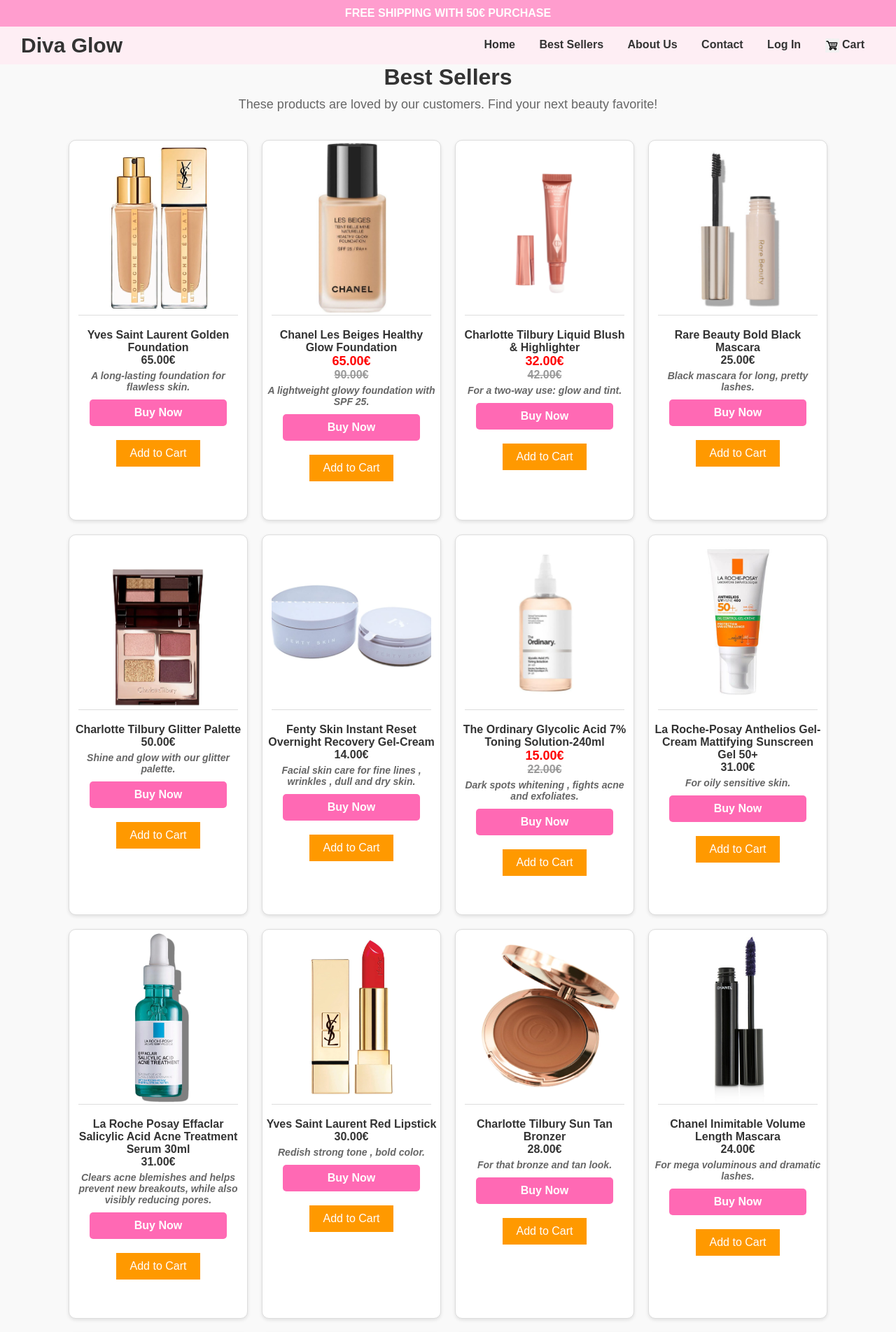
After one commit to loritedemolli/ProjektiWEB, a PHP site: page /bestsellers.html in a window 1280 px wide. The commit adds this page. Shown: the top 1904 px of the page at 70% size. Run offline with PHP 8.4, Linux system fonts and the light colour scheme.

Commit message:
Disa ndryshime

```diff
--- a/aboutus.css
+++ b/aboutus.css
@@ -50,6 +50,7 @@
     justify-content: space-around;
     margin: 0;
     padding: 0;
+    border-radius: 30px;
 }
 
 .about {
--- /dev/null
+++ b/bestseller.css
@@ -0,0 +1,274 @@
+*{
+    margin: 0;
+    padding: 0;
+    box-sizing: border-box;
+}
+
+body {
+    font-family: Arial, Helvetica, sans-serif;
+    background-color: #f9f9f9;
+    color: #333;
+}
+#header-bar {
+    text-align: center;
+    background-color: #ff9dce;
+    padding: 10px;
+    color: white;
+}
+
+.navbar {
+    display: flex;
+    justify-content: space-between;
+    align-items: center;
+    padding: 10px 30px;
+    background-color: rgba(255, 235, 243, 0.8);
+}
+.navbar h1{
+    font-size:  30px;
+    color: #333;
+}
+.navbar nav a {
+    text-decoration: none;
+    font-weight: bold;
+    margin: 0 15px;
+    color: #333;
+}
+.navbar nav a:hover {
+    color: #ff1493;
+}
+
+.cart-icon {
+    width: 20px;
+    vertical-align: middle;
+}
+
+
+#makeup-products {
+    text-align: center;
+    padding: 30px 40px;
+    background-color: #fff;
+}
+.intro h2 {
+    font-size: 32px;
+    color: #333;
+    margin-bottom: 10px;
+    text-align: center;
+}
+
+.intro p {
+    font-size: 18px;
+    color: #666;
+    margin-bottom: 40px;
+    text-align: center;
+}
+.dropdown-box {
+    text-align: center;
+    width: 50%;
+    padding: 10px;
+    margin-bottom: 10px;
+    font-size: 16px;
+    border: 1px solid #ccc;
+    border-radius: 5px;
+    margin-top: 10px;
+    background-color: #fff;
+    cursor: pointer;
+}
+.dropdown-box:hover {
+    border-color: #000;
+}
+.product-container {
+    display: flex;
+    flex-wrap: wrap;
+    justify-content: center;
+    gap: 20px;
+}
+.produkti {
+    width: 20%;
+    background-color: #fff;
+    border: 1px solid #ddd;
+    border-radius: 10px;
+    overflow: hidden;
+    text-align: center;
+    box-shadow: 0 2px 5px rgba(0, 0, 0, 0.1);
+    padding-bottom: 50px;
+    box-sizing: border-box;
+    transition: transform 0.3s ease, box-shadow 0.3s ease;
+}
+.produkti img {
+    width: 90%;
+    height: 250px;
+    border-bottom: 1px solid #ddd;
+    object-fit: cover;
+}
+
+.produkti .produkti-info {
+    padding: 5px;
+    font-weight: bold;
+    color: #333;
+    margin-top: 10px;
+}
+
+.product .produkti-info p {
+    margin-bottom: 5px;
+}
+.short-description {
+    font-size: 14px;
+    color: #666;
+    margin-top: 5px;
+    margin-bottom: 10px;
+    font-style: italic;
+}
+.zbritja {
+    font-size: 18px;
+    color: red; /* ktu qmimi kur aplikohet zbritja*/
+}
+
+.original-price {
+    font-size: 16px;
+    color: #999;
+    text-decoration: line-through; /*line through e bon vizen kur bohet zbritja prej qmimit original*/
+}
+.buy-now {
+width: 80%;
+margin: 10px auto;
+display: block;
+padding: 10px 20px;
+background-color: #ff69b4;
+color: #fff;
+border: none;
+border-radius: 5px;
+font-size: 16px;
+font-weight: bold;
+cursor: pointer;
+transition: background-color 0.3s ease, transform 0.3s ease;
+}
+
+.buy-now:hover {
+background-color: #ff1493;
+transform: translateY(-2px);
+}
+.add-to-cart {
+    background-color: #ff9900;
+    color: white;
+    padding: 10px 20px;
+    border: none;
+    cursor: pointer;
+    font-size: 16px;
+    margin-top: 10px;
+}
+
+.add-to-cart:hover {
+    background-color: #e68a00;
+}
+footer {
+    background-color: #222;
+    color: #fff;
+    padding: 40px 0;
+}
+
+.footer-main {
+    display: flex;
+    flex-wrap: wrap;
+    justify-content: space-around;
+    text-align: left;
+    padding: 0 20px;
+}
+
+.footer-section {
+    max-width: 180px;
+    margin: 15px;
+}
+
+.footer-section h3 {
+    font-size: 18px;
+    color: #ff69b4;
+    margin-bottom: 15px;
+}
+
+.footer-section ul {
+    list-style: none;
+    padding: 0;
+}
+
+.footer-section ul li {
+    margin: 5px 0;
+}
+
+.footer-section ul li a {
+    color: #ccc;
+    text-decoration: none;
+}
+
+.footer-section ul li a:hover {
+    color: #ff69b4;
+}
+
+.payment-methods img, .social-media img {
+    width: 35px;
+    height: auto;
+    margin: 5px;
+    transition: transform 0.3s ease;
+    background-color: transparent;
+}
+
+.payment-methods img:hover, .social-media img:hover {
+    transform: scale(1.1);
+}
+
+.footer-bottom {
+    text-align: center;
+    margin-top: 30px;
+    padding-top: 15px;
+    border-top: 1px solid #444;
+    color: #ccc;
+}
+
+.footer-bottom p {
+    margin: 0;
+}
+@media (max-width: 768px) {
+    .navbar {
+        flex-direction: column;
+        text-align: center;
+    }
+    .navbar nav a {
+        padding: 15px;
+    }
+
+    #makeup-products {
+        padding: 20px;
+    }
+    .product-container {
+        flex-direction: column;
+        align-items: center;
+    }
+    .produkti {
+        width: 90%;
+        margin-bottom: 20px;
+    }
+    .intro h2 {
+        font-size: 2em;
+    }
+    .intro p {
+        font-size: 1em;
+    }
+}
+
+@media (max-width: 1024px) {
+    .navbar {
+        flex-direction: column;
+        align-items: flex-start;
+    }
+    .navbar h1 {
+        font-size: 1.8em;
+    }
+    #makeup-products {
+        padding: 30px 10px;
+    }
+    .product-container {
+        justify-content: center;
+    }
+    .produkti {
+        width: 45%;
+    }
+}
--- /dev/null
+++ b/bestsellers.html
@@ -0,0 +1,284 @@
+<!DOCTYPE html>
+<html lang="en">
+<head>
+    <meta charset="UTF-8">
+    <meta name="viewport" content="width=device-width, initial-scale=1.0">
+    <title>Best Sellers - Diva Glow</title>
+    <link rel="stylesheet" href="bestseller.css">
+</head>
+<!-- best seller i MAKEUP page-->
+<body>
+    <header>
+        <div id="header-bar">
+            <p><b>FREE SHIPPING WITH 50€ PURCHASE</b></p>
+        </div>
+        <div class="navbar">
+            <h1>Diva Glow</h1>
+            <nav>
+                <a href="projekti.html">Home</a>
+                <a href="best-sellers.html">Best Sellers</a>
+                <a href="aboutus.html">About Us</a>
+                <a href="contactus.html">Contact</a>
+                <a href="loginform.html">Log In</a>
+                <a href="cart.html"><img src="fotot/cart.png" alt="Cart" class="cart-icon"> Cart</a>
+            </nav>
+        </div>
+    </header>
+
+    <section id="best-sellers">
+        <div class="intro">
+            <h2>Best Sellers</h2>
+            <p>These products are loved by our customers. Find your next beauty favorite!</p>
+        </div>
+
+        <div class="product-container">
+            <!-- produkti i pare-->
+            <div class="produkti best-seller">
+                <img src="fotot/MakeUpPics/yslfoundation.jpg" alt="YSL Foundation">
+                <div class="produkti-info">
+                    <p>Yves Saint Laurent Golden Foundation</p>
+                    <p class="price">65.00€</p>
+                    <p class="short-description">A long-lasting foundation for flawless skin.</p>
+                    <button class="buy-now">Buy Now</button>
+                    <button class="add-to-cart">Add to Cart</button>
+                </div>
+            </div>
+
+            <!--produkti i dyte -->
+            <div class="produkti best-seller">
+                <img src="fotot/MakeUpPics/chanelf.jpg" alt="Chanel Foundation">
+                <div class="produkti-info">
+                    <p>Chanel Les Beiges Healthy Glow Foundation</p>
+                    <p class="zbritja">65.00€</p>
+                    <p class="original-price">90.00€</p>
+                    <p class="short-description">A lightweight glowy foundation with SPF 25.</p>
+                    <button class="buy-now">Buy Now</button>
+                    <button class="add-to-cart">Add to Cart</button>
+                </div>
+            </div>
+
+            <!-- Produkti i trete -->
+            <div class="produkti best-seller">
+                <img src="fotot/MakeUpPics/charblush.jpg" alt="Charlotte Blush">
+                <div class="produkti-info">
+                    <p>Charlotte Tilbury Liquid Blush & Highlighter</p>
+                    <p class="zbritja">32.00€</p>
+                    <p class="original-price">42.00€</p>
+                    <p class="short-description">For a two-way use: glow and tint.</p>
+                    <button class="buy-now">Buy Now</button>
+                    <button class="add-to-cart">Add to Cart</button>
+                </div>
+            </div>
+
+            <!-- Producti i katert -->
+            <div class="produkti best-seller">
+                <img src="fotot/MakeUpPics/raremascara.jpg" alt="Rare Beauty Mascara">
+                <div class="produkti-info">
+                    <p>Rare Beauty Bold Black Mascara</p>
+                    <p class="price">25.00€</p>
+                    <p class="short-description">Black mascara for long, pretty lashes.</p>
+                    <button class="buy-now">Buy Now</button>
+                    <button class="add-to-cart">Add to Cart</button>
+                </div>
+            </div>
+
+            <!-- Producti i pest  -->
+            <div class="produkti best-seller">
+                <img src="fotot/MakeUpPics/charpal.jpg" alt="Charlotte Palette">
+                <div class="produkti-info">
+                    <p>Charlotte Tilbury Glitter Palette</p>
+                    <p class="price">50.00€</p>
+                    <p class="short-description">Shine and glow with our glitter palette.</p>
+                    <button class="buy-now">Buy Now</button>
+                    <button class="add-to-cart">Add to Cart</button>
+                </div>
+            </div>
+            <div class="produkti">
+                <img src="fotot/Skincare/fentygel.jpg" alt="fg">
+                <div class="produkti-info">
+                    <p>Fenty Skin Instant Reset Overnight Recovery Gel-Cream</p>
+                    <p>14.00€</p>
+                    <p class="short-description">Facial skin care for fine lines , wrinkles , dull and dry skin.</p>
+                    <button class="buy-now">Buy Now</button>
+                    <button class="add-to-cart">Add to Cart</button>
+            </div>
+        </div>
+        <div class="produkti">
+            <img src="fotot/Skincare/glycolic.jpg" alt="glycolic">
+            <div class="produkti-info">
+                <p>The Ordinary Glycolic Acid 7% Toning Solution-240ml</p>
+                <p class="zbritja">15.00€</p>
+                <p class="original-price">22.00€</p>
+                <p class="short-description">Dark spots whitening , fights acne and exfoliates.</p>
+                <button class="buy-now">Buy Now</button>
+                <button class="add-to-cart">Add to Cart</button>
+            </div>
+        </div>
+        <div class="produkti">
+            <img src="fotot/Skincare/larochespf.jpg" alt="spf">
+            <div class="produkti-info">
+                <p>La Roche-Posay Anthelios Gel-Cream Mattifying Sunscreen Gel 50+</p>
+                <p>31.00€</p>
+                <p class="short-description">For oily sensitive skin.</p>
+                <button class="buy-now">Buy Now</button>
+                <button class="add-to-cart">Add to Cart</button>
+        </div>
+
+        </div>
+        <div class="produkti">
+            <img src="fotot/Skincare/laa.jpg" alt="laa">
+            <div class="produkti-info">
+                <p>La Roche Posay Effaclar Salicylic Acid Acne Treatment Serum 30ml</p>
+                <p>31.00€</p>
+                <p class="short-description">Clears acne blemishes and helps prevent new breakouts, while also visibly reducing pores.</p>
+                <button class="buy-now">Buy Now</button>
+                <button class="add-to-cart">Add to Cart</button>
+            </div>
+        </div>
+            <div class="produkti">
+                <img src="fotot/MakeUpPics/ysllipstick.jpg" alt="ysl red">
+                <div class="produkti-info">
+                    <p>Yves Saint Laurent Red Lipstick</p>
+                    <p>30.00€</p>
+                    <p class="short-description">Redish strong tone , bold color.</p>
+                    <button class="buy-now">Buy Now</button>
+                    <button class="add-to-cart">Add to Cart</button>
+            </div>
+            </div>
+
+            <div class="produkti">
+                <img src="fotot/MakeUpPics/charbronzer.jpg" alt="charlotte bronz">
+                <div class="produkti-info">
+                    <p>Charlotte Tilbury Sun Tan Bronzer</p>
+                    <p>28.00€</p>
+                    <p class="short-description">For that bronze and tan look.</p>
+                    <button class="buy-now">Buy Now</button>
+                    <button class="add-to-cart">Add to Cart</button>
+            </div>
+            </div>
+
+            <div class="produkti">
+                <img src="fotot/MakeUpPics/chanelmascara.jpg" alt="chanelmascara">
+                <div class="produkti-info">
+                    <p>Chanel Inimitable Volume Length Mascara</p>
+                    <p>24.00€</p>
+                    <p class="short-description">For mega voluminous and dramatic lashes.</p>
+                    <button class="buy-now">Buy Now</button>
+                    <button class="add-to-cart">Add to Cart</button>
+                </div>
+
+            </div>
+
+
+
+        <div class="produkti">
+            <img src="fotot/Perfumes/Jeanbelle.jpg" alt="belle">
+            <div class="produkti-info">
+                <p>Jean Paul Gaultier La Belle Eau de Parfum Intense 50ml</p>
+                <p>89.00€</p>
+                <p class="short-description">Oriental vanilla fragrance with pear and bergamot.</p>
+                <button class="buy-now">Buy Now</button>
+                <button class="add-to-cart">Add to Cart</button>
+        </div>
+    </div>
+
+    <div class="produkti">
+        <img src="fotot/Perfumes/prada.jpg" alt="prada">
+        <div class="produkti-info">
+            <p>Prada Paradoxe Eau de Parfum 30ml</p>
+            <p class="zbritja">55.00€</p>
+            <p class="original-price">75.00€</p>
+            <p class="short-description">The perfect warm floral fragrance.</p>
+            <button class="buy-now">Buy Now</button>
+            <button class="add-to-cart">Add to Cart</button>
+    </div>
+    </div>
+
+
+<div class="produkti">
+    <img src="fotot/Perfumes/manifesto.jpg" alt="yslm">
+    <div class="produkti-info">
+        <p>Yves Saint Laurent Manifesto Eau de Parfum 90ml</p>
+        <p>101.00€</p>
+        <p class="short-description">Vanilla , fruity , jasmine sweet fragrance.</p>
+        <button class="buy-now">Buy Now</button>
+        <button class="add-to-cart">Add to Cart</button>
+</div>
+</div>
+
+<div class="produkti">
+    <img src="fotot/Perfumes/lostcherry.jpg" alt="lost">
+    <div class="produkti-info">
+        <p>Tom Ford Lost Cherry Eau de Parfum 100ml</p>
+        <p>200.00€</p>
+        <p class="short-description">Juicy cherry and warm floral feminine tones.</p>
+        <button class="buy-now">Buy Now</button>
+        <button class="add-to-cart">Add to Cart</button>
+</div>
+</div>
+
+<div class="produkti">
+    <img src="fotot/Perfumes/Jeandivine.jpg" alt="divine">
+    <div class="produkti-info">
+        <p>Jean Paul Gaultier Divine Eau de Parfum 90ml</p>
+        <p>134.00€</p>
+        <p class="short-description">Notes of lily and meringue.</p>
+        <button class="buy-now">Buy Now</button>
+        <button class="add-to-cart">Add to Cart</button>
+</div>
+</div>
+
+<div class="produkti">
+    <img src="fotot/MakeUpPics/charlottelipstick.jpg" alt="charlotte burgundy">
+    <div class="produkti-info">
+        <p>Charlotte Tilbury Burgundy Lipstick</p>
+        <p>38.00€</p>
+        <p class="short-description">Burgundy lip color , just the right fit.</p>
+        <button class="buy-now">Buy Now</button>
+        <button class="add-to-cart">Add to Cart</button>
+    </div>
+
+
+
+    </section>
+
+    <footer>
+        <div class="footer-main">
+            <div class="footer-section brand-info">
+                <h3>Diva Glow</h3>
+                <p>Explore our premium range of beauty products and find your perfect look.</p>
+            </div>
+            <div class="footer-section links">
+                <h3>Quick Links</h3>
+                <ul>
+                    <li><a href="#">Cookies</a></li>
+                    <li><a href="#">Careers</a></li>
+                    <li><a href="#">Privacy Policy</a></li>
+                </ul>
+            </div>
+            <div class="footer-section support">
+                <h3>Customer Support</h3>
+                <ul>
+                    <li><a href="#">FAQs</a></li>
+                    <li><a href="#">Shipping & Returns</a></li>
+                </ul>
+            </div>
+            <div class="footer-section payment-methods">
+                <h3>Payment Methods</h3>
+                <img src="fotot/visa.png" alt="Visa">
+                <img src="fotot/mastercard.png" alt="Mastercard">
+                <img src="fotot/pay.png" alt="PayPal">
+            </div>
+            <div class="footer-section social-media">
+                <h3>Follow Us</h3>
+                <a href="https://facebook.com"><img src="fotot/facebook.png" alt="Facebook"></a>
+                <a href="https://instagram.com"><img src="fotot/i.png" alt="Instagram"></a>
+                <a href="https://tiktok.com"><img src="fotot/ti.png" alt="TikTok"></a>
+            </div>
+        </div>
+        <div class="footer-bottom">
+            <p>&copy; 2024 Diva Glow. All Rights Reserved.</p>
+        </div>
+    </footer>
+</body>
+</html>
--- a/contactus.html
+++ b/contactus.html
@@ -92,5 +92,6 @@
             <p>&copy; 2024 Diva Glow. All Rights Reserved.</p>
         </div>
     </footer>
+    <script src="contactus.js"></script>
 </body>
 </html>
```
Also changed, not shown: README.md.
